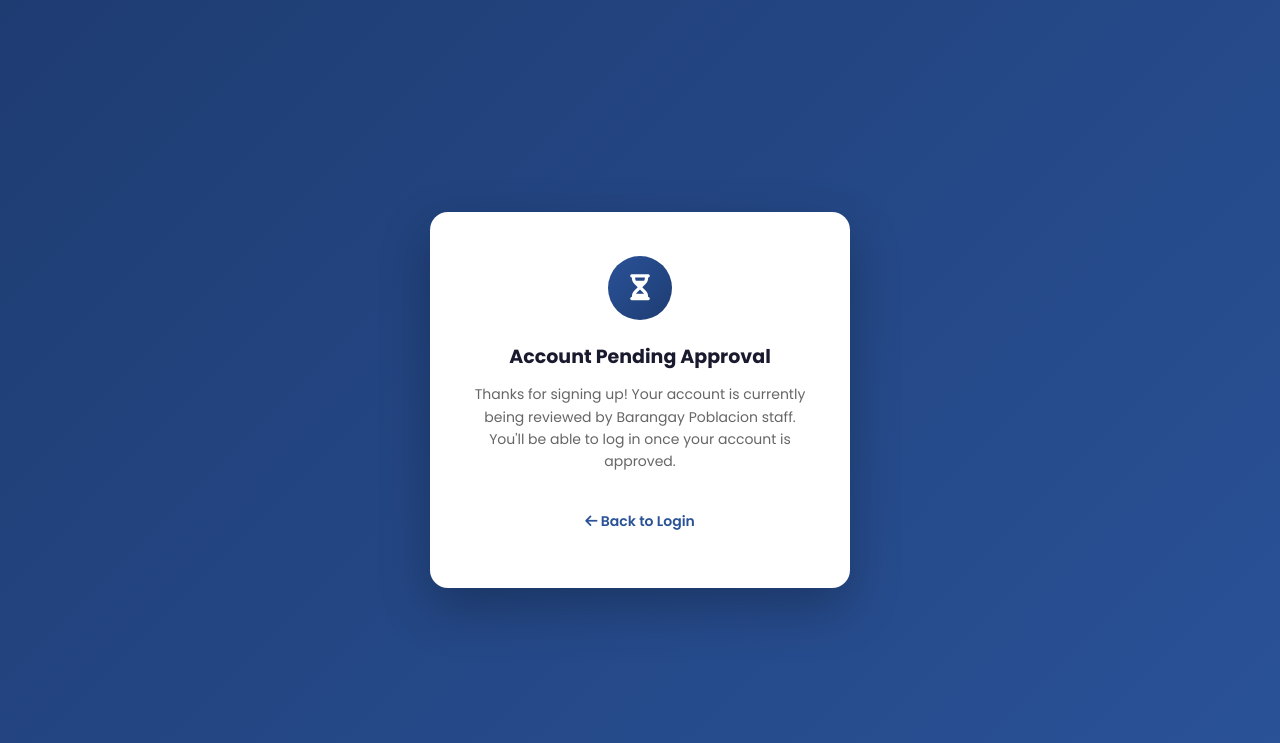
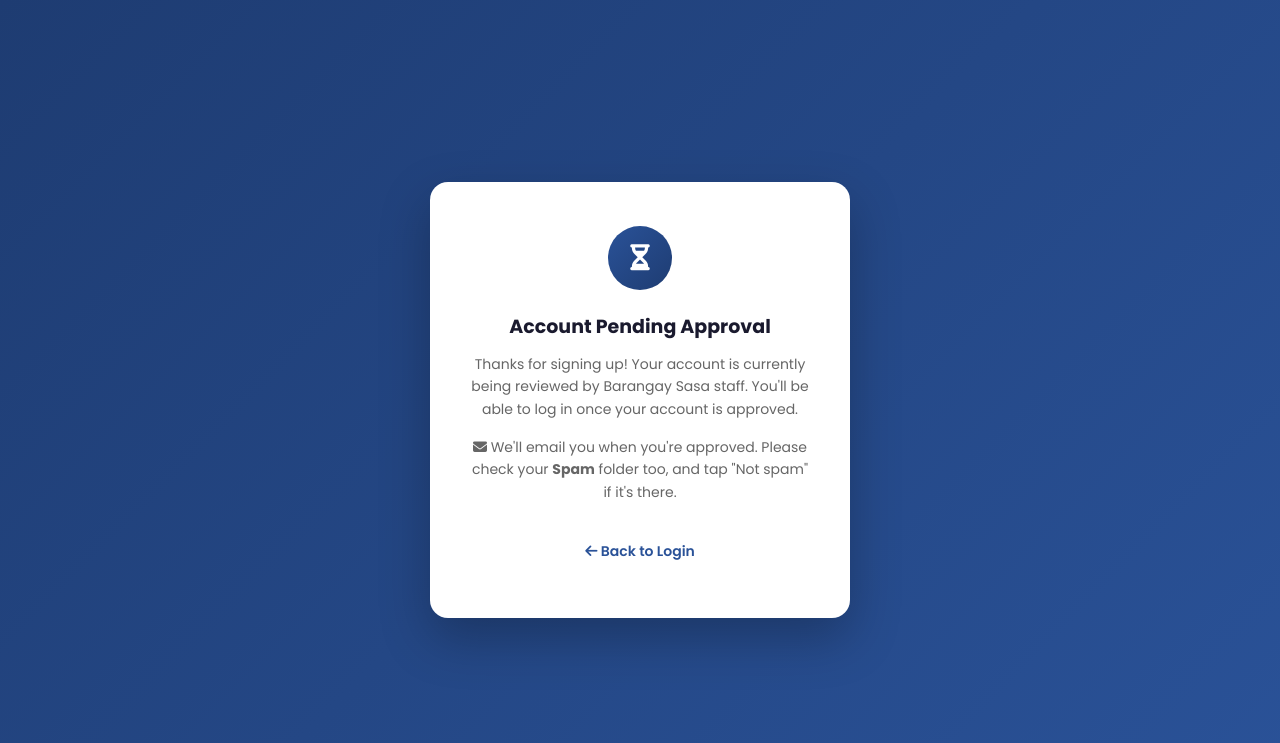
Before and after one commit to connie-max/barangay-cert-system, a Django app: template certificates/templates/certificates/signup_pending.html in a window 1280 px wide. Shown: the top 743 px of the page. Run offline with Django 5.2, Linux system fonts and the light colour scheme; the template is opened without the code that fills it, so the values that code supplies are empty.

Commit message:
Pending page: Barangay Sasa wording + check Spam tip

```diff
--- a/certificates/templates/certificates/signup_pending.html
+++ b/certificates/templates/certificates/signup_pending.html
@@ -97,7 +97,11 @@
             <h1>Account Pending Approval</h1>
             <p>
                 Thanks for signing up! Your account is currently being reviewed by Barangay
-                Poblacion staff. You'll be able to log in once your account is approved.
+                Sasa staff. You'll be able to log in once your account is approved.
+            </p>
+            <p style="margin-top: -10px">
+                <i class="fa-solid fa-envelope"></i> We'll email you when you're approved.
+                Please check your <strong>Spam</strong> folder too, and tap "Not spam" if it's there.
             </p>
             <div class="links">
                 <a href="{% url 'login' %}"><i class="fa-solid fa-arrow-left"></i> Back to Login</a>
```
